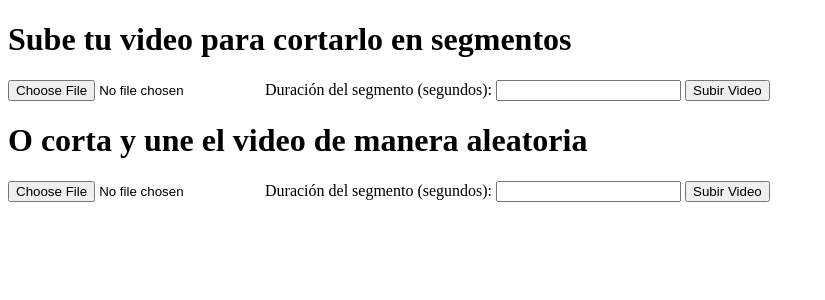
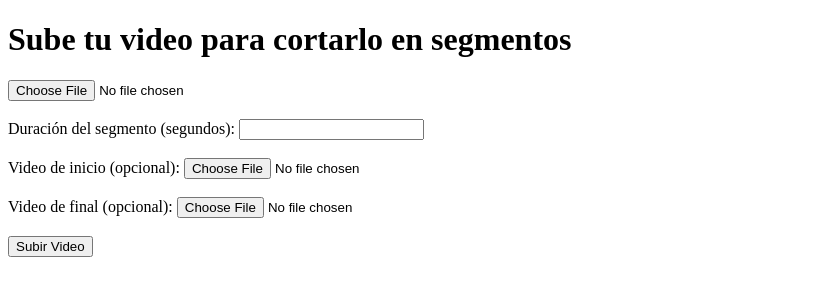
Before and after one commit to MaBanguero/splich, a Flask app: page / in a window 1280 px wide. Shown: the top 300 px of the page, without its empty margins (0-825 px from the left). Run offline with Flask 3, Linux system fonts and the light colour scheme.

Commit message:
Start & end for the cutting videos

```diff
--- a/app.py
+++ b/app.py
@@ -2,7 +2,6 @@ import os
 from flask import Flask, request, render_template, redirect, url_for, send_file, abort
 from moviepy.video.io.ffmpeg_tools import ffmpeg_extract_subclip
 from moviepy.editor import VideoFileClip, concatenate_videoclips
-import random
 
 app = Flask(__name__)
 app.config['UPLOAD_FOLDER'] = os.path.join(os.path.dirname(__file__), 'static', 'uploads')
@@ -11,19 +10,30 @@ app.config['MAX_CONTENT_LENGTH'] = 500 * 1024 * 1024  # 500 MB max file size
 if not os.path.exists(app.config['UPLOAD_FOLDER']):
     os.makedirs(app.config['UPLOAD_FOLDER'])
 
-def cortar_video(input_video_path, duracion_segmento):
+def cortar_video(input_video_path, duracion_segmento, inicio_path=None, final_path=None):
     video = VideoFileClip(input_video_path)
     duracion_total = int(video.duration)
-    segments = []
+    clips = []
+
+    if inicio_path:
+        inicio_clip = VideoFileClip(inicio_path)
+        clips.append(inicio_clip)
 
     for start_time in range(0, duracion_total, duracion_segmento):
         end_time = min(start_time + duracion_segmento, duracion_total)
-        output_filename = f"segmento_{start_time}_{end_time}.mp4"
-        output_path = os.path.join(app.config['UPLOAD_FOLDER'], output_filename)
-        ffmpeg_extract_subclip(input_video_path, start_time, end_time, targetname=output_path)
-        segments.append(output_filename)
+        clip = video.subclip(start_time, end_time)
+        clips.append(clip)
 
-    return segments
+    if final_path:
+        final_clip = VideoFileClip(final_path)
+        clips.append(final_clip)
+
+    video_final = concatenate_videoclips(clips)
+    output_filename = "video_segmentado.mp4"
+    output_path = os.path.join(app.config['UPLOAD_FOLDER'], output_filename)
+    video_final.write_videofile(output_path, codec='libx264', audio_codec='aac')
+
+    return output_filename
 
 def cortar_y_mezclar_video(input_video_path, duracion_segmento):
     video = VideoFileClip(input_video_path)
@@ -50,18 +60,31 @@ def index():
             return redirect(request.url)
 
         file = request.files['video']
+        inicio_file = request.files.get('inicio')
+        final_file = request.files.get('final')
         duration = int(request.form['duration'])
 
         if file.filename == '' or duration <= 0:
             return redirect(request.url)
 
-        if file:
-            filepath = os.path.join(app.config['UPLOAD_FOLDER'], file.filename)
-            file.save(filepath)
-            segments = cortar_video(filepath, duration)
-            return render_template('index.html', segments=segments)
+        filepath = os.path.join(app.config['UPLOAD_FOLDER'], file.filename)
+        file.save(filepath)
 
-    return render_template('index.html', segments=None)
+        inicio_path = None
+        final_path = None
+
+        if inicio_file and inicio_file.filename != '':
+            inicio_path = os.path.join(app.config['UPLOAD_FOLDER'], inicio_file.filename)
+            inicio_file.save(inicio_path)
+
+        if final_file and final_file.filename != '':
+            final_path = os.path.join(app.config['UPLOAD_FOLDER'], final_file.filename)
+            final_file.save(final_path)
+
+        segmented_video_filename = cortar_video(filepath, duration, inicio_path, final_path)
+        return render_template('index.html', video=segmented_video_filename)
+
+    return render_template('index.html', video=None)
 
 @app.route('/randomize', methods=['GET', 'POST'])
 def randomize():
@@ -75,11 +98,11 @@ def randomize():
         if file.filename == '' or duration <= 0:
             return redirect(request.url)
 
-        if file:
-            filepath = os.path.join(app.config['UPLOAD_FOLDER'], file.filename)
-            file.save(filepath)
-            mixed_video_filename = cortar_y_mezclar_video(filepath, duration)
-            return render_template('randomize.html', video=mixed_video_filename)
+        filepath = os.path.join(app.config['UPLOAD_FOLDER'], file.filename)
+        file.save(filepath)
+
+        mixed_video_filename = cortar_y_mezclar_video(filepath, duration)
+        return render_template('randomize.html', video=mixed_video_filename)
 
     return render_template('randomize.html', video=None)
 
--- a/templates/index.html
+++ b/templates/index.html
@@ -24,38 +24,23 @@
 <body>
     <h1>Sube tu video para cortarlo en segmentos</h1>
     <form method="post" enctype="multipart/form-data">
-        <input type="file" name="video" accept="video/*" required>
+        <input type="file" name="video" accept="video/*" required><br><br>
         <label for="duration">Duración del segmento (segundos):</label>
-        <input type="number" name="duration" id="duration" min="1" required>
+        <input type="number" name="duration" id="duration" min="1" required><br><br>
+        <label for="inicio">Video de inicio (opcional):</label>
+        <input type="file" name="inicio" accept="video/*"><br><br>
+        <label for="final">Video de final (opcional):</label>
+        <input type="file" name="final" accept="video/*"><br><br>
         <button type="submit">Subir Video</button>
     </form>
 
-    <h1>O corta y une el video de manera aleatoria</h1>
-    <form action="/randomize" method="post" enctype="multipart/form-data">
-        <input type="file" name="video" accept="video/*" required>
-        <label for="duration">Duración del segmento (segundos):</label>
-        <input type="number" name="duration" id="duration" min="1" required>
-        <button type="submit">Subir Video</button>
-    </form>
-
-    {% if segments %}
-        <h2>Segmentos de Video</h2>
-        <ul id="segment-list">
-            {% for segment in segments %}
-                <li>
-                    {{ segment }}
-                    <a href="/download/{{ segment }}">Descargar Manualmente</a>
-                </li>
-            {% endfor %}
-        </ul>
-        <script>
-            var segments = [
-                {% for segment in segments %}
-                    "{{ segment }}",
-                {% endfor %}
-            ];
-            downloadAll(segments);
-        </script>
+    {% if video %}
+        <h2>Video Segmentado</h2>
+        <a href="/download/{{ video }}">Descargar Video Segmentado</a>
+        <video controls>
+            <source src="{{ url_for('static', filename='uploads/' ~ video) }}" type="video/mp4">
+            Tu navegador no soporta la reproducción de videos.
+        </video>
     {% endif %}
 </body>
 </html>
--- a/templates/randomize.html
+++ b/templates/randomize.html
@@ -8,9 +8,9 @@
 <body>
     <h1>Sube tu video para cortarlo y unirlo de manera aleatoria</h1>
     <form method="post" enctype="multipart/form-data">
-        <input type="file" name="video" accept="video/*" required>
+        <input type="file" name="video" accept="video/*" required><br><br>
         <label for="duration">Duración del segmento (segundos):</label>
-        <input type="number" name="duration" id="duration" min="1" required>
+        <input type="number" name="duration" id="duration" min="1" required><br><br>
         <button type="submit">Subir Video</button>
     </form>
 
```
